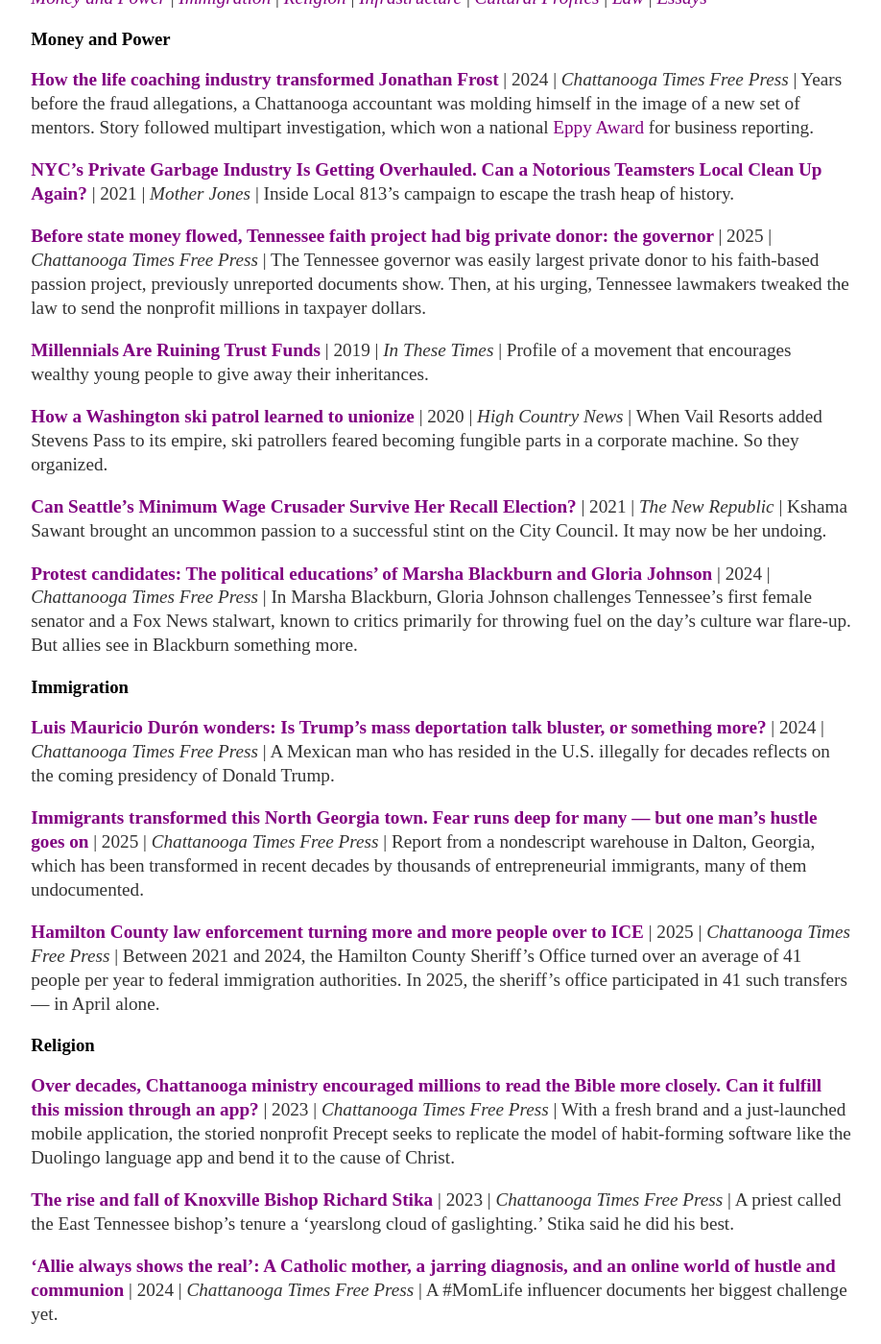
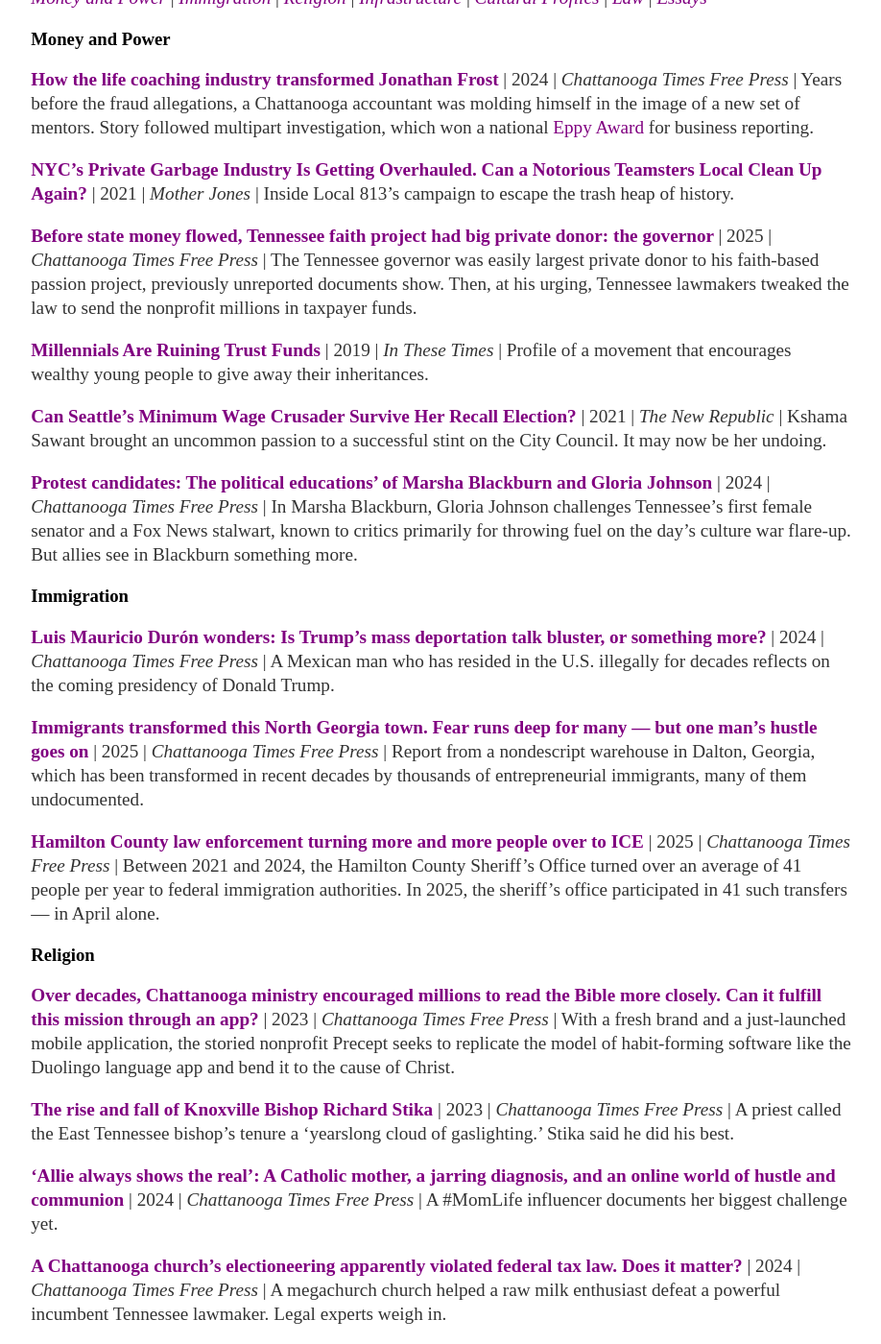
Before and after one commit to aonschwartz/aonschwartz.github.io, a Jekyll site: the page built from about/index.md, in a window 1280 px wide and 1400 px high, scrolled down 260 px. Shown: the whole window at 96% size, without its empty margins (179-1097 px from the left). Built offline with Jekyll 4.4.1, drawn with Linux system fonts in a browser that asks for light colours; some of the changed text lies outside the part shown.

Commit message:
Update index.md

```diff
--- a/about/index.md
+++ b/about/index.md
@@ -14,11 +14,9 @@
 **[NYC’s Private Garbage Industry Is Getting Overhauled. Can a Notorious Teamsters Local Clean Up Again?](https://www.motherjones.com/politics/2021/10/teamsters-local-813-nyc-garbage-mob/)** \|  2021 \| *Mother Jones* \| Inside Local 813’s campaign to escape the trash heap of history.
 
 **[Before state money flowed, Tennessee faith project had big private donor: the governor
-](https://www.timesfreepress.com/news/2025/apr/26/before-state-money-flowed-tennessee-faith-project/)** \| 2025 \| *Chattanooga Times Free Press* \| The Tennessee governor was easily largest private donor to his faith-based passion project, previously unreported documents show. Then, at his urging, Tennessee lawmakers tweaked the law to send the nonprofit millions in taxpayer dollars.
+](https://www.timesfreepress.com/news/2025/apr/26/before-state-money-flowed-tennessee-faith-project/)** \| 2025 \| *Chattanooga Times Free Press* \| The Tennessee governor was easily largest private donor to his faith-based passion project, previously unreported documents show. Then, at his urging, Tennessee lawmakers tweaked the law to send the nonprofit millions in taxpayer funds.
 
 **[Millennials Are Ruining Trust Funds](https://www.timesfreepress.com/news/2025/apr/26/before-state-money-flowed-tennessee-faith-project/)** \| 2019 \| *In These Times* \| Profile of a movement that encourages wealthy young people to give away their inheritances.
-
-**[How a Washington ski patrol learned to unionize](https://www.timesfreepress.com/news/2025/apr/26/before-state-money-flowed-tennessee-faith-project/)** \| 2020 \| *High Country News* \| When Vail Resorts added Stevens Pass to its empire, ski patrollers feared becoming fungible parts in a corporate machine. So they organized.
 
 **[Can Seattle’s Minimum Wage Crusader Survive Her Recall Election?](https://newrepublic.com/article/164600/kshama-sawant-minimum-wage-recall)** \| 2021 \| *The New Republic* \| Kshama Sawant brought an uncommon passion to a successful stint on the City Council. It may now be her undoing.
 
@@ -46,8 +44,6 @@
 
 **[In Chattanooga cigar bar, evangelical ‘fellowship of merry men’ ponders its place in Trump’s America](https://www.timesfreepress.com/news/2024/dec/06/in-chattanooga-cigar-bar-evangelical-fellowship/#/questions)** \|  2024 \| *Chattanooga Times Free Press* \| At "Might & Mirth" gatherings, Glenn Jones said, men encourage one another while embodying God's masculine designs: Strong and forceful, but jolly all the same.
 
-**[How a pledge involving the Middle East came to be mandated in government contracts across Tennessee](https://www.timesfreepress.com/news/2023/jul/29/how-a-pledge-involving-the-middle-east-came-to-be/#/questions)** \| 2023 \|  *Chattanooga Times Free Press* \| In recent years, Christians United for Israel helped bring an anti-boycott law to 35 states, including Alabama, Georgia and Tennessee. How did it do it?
-
 ### <a name="Infrastructure"><a/> Infrastructure
 
 **[Why can’t I take a train from Chattanooga to Nashville? Lawmakers are talking, but challenges run deep](https://www.timesfreepress.com/news/2023/jan/28/why-cant-i-take-a-train-to-nashville-tfp/#/questions)** \| 2023 \|  *Chattanooga Times Free Press* \| State and local lawmakers have talked of reviving passenger rail in every decade since it left Chattanooga. Is this time any different?
```
Also changed, not shown: other parts of about/index.md (+2 -0 lines).
